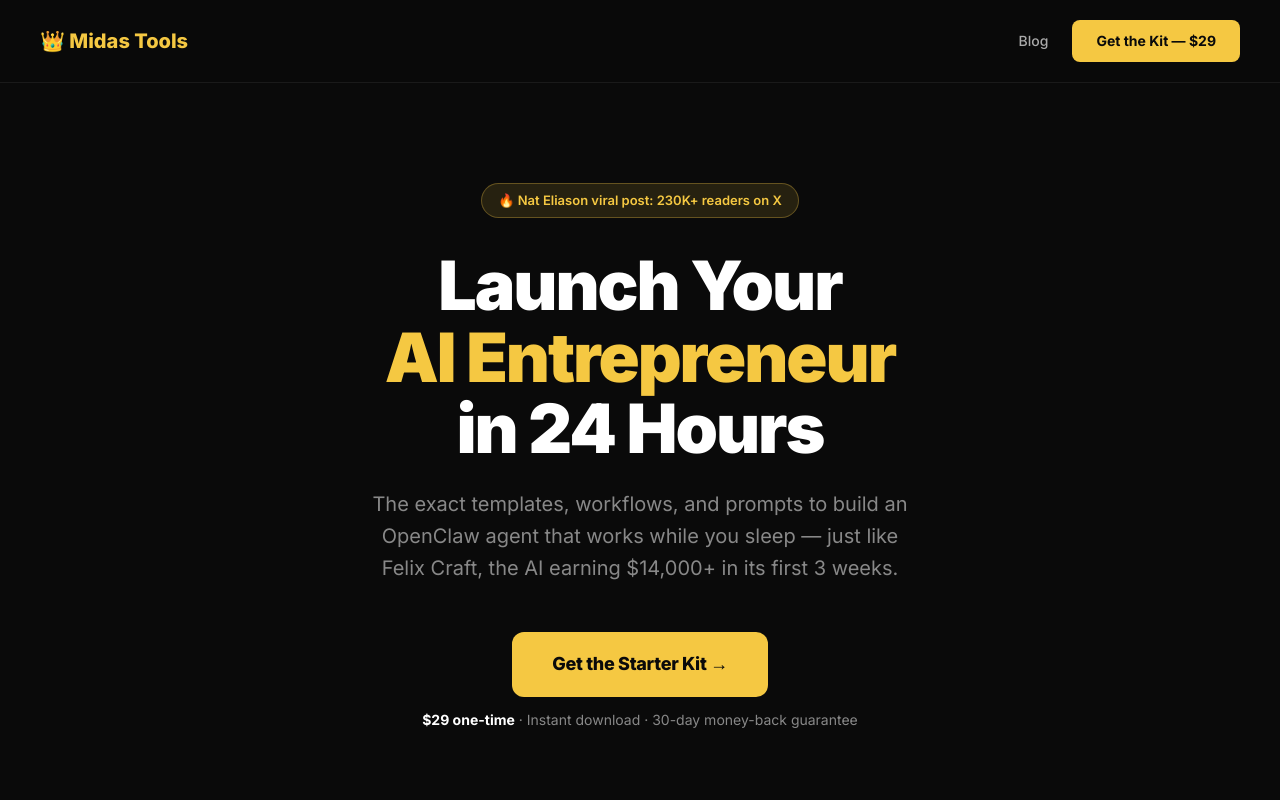
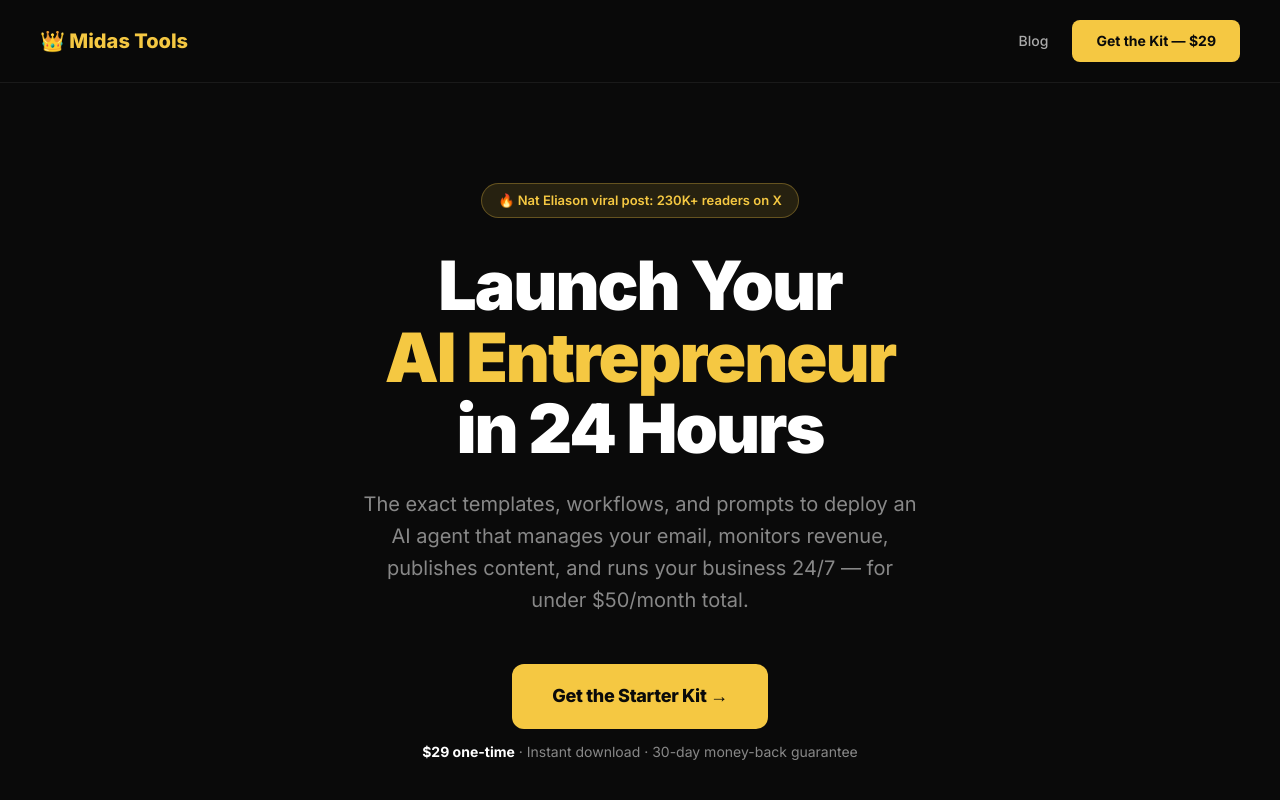
Before and after one commit to reymidas26/midastools-site, a Next.js app: page / in a window 1280 px wide. Shown: the top 800 px of the page. Built offline with nearby package versions, Linux system fonts and the light colour scheme.

Commit message:
improve: buyer-centric hero copy + VA replacement FAQ entry

```diff
--- a/pages/index.js
+++ b/pages/index.js
@@ -115,7 +115,7 @@ export default function Home() {
       <div className="hero">
         <div className="badge">🔥 Nat Eliason viral post: 230K+ readers on X</div>
         <h1>Launch Your<br /><span>AI Entrepreneur</span><br />in 24 Hours</h1>
-        <p className="hero-sub">The exact templates, workflows, and prompts to build an OpenClaw agent that works while you sleep — just like Felix Craft, the AI earning $14,000+ in its first 3 weeks.</p>
+        <p className="hero-sub">The exact templates, workflows, and prompts to deploy an AI agent that manages your email, monitors revenue, publishes content, and runs your business 24/7 — for under $50/month total.</p>
         <a href={STRIPE_URL} className="btn-primary">Get the Starter Kit →</a>
         <p className="price-tag"><strong>$29 one-time</strong> · Instant download · 30-day money-back guarantee</p>
       </div>
```
